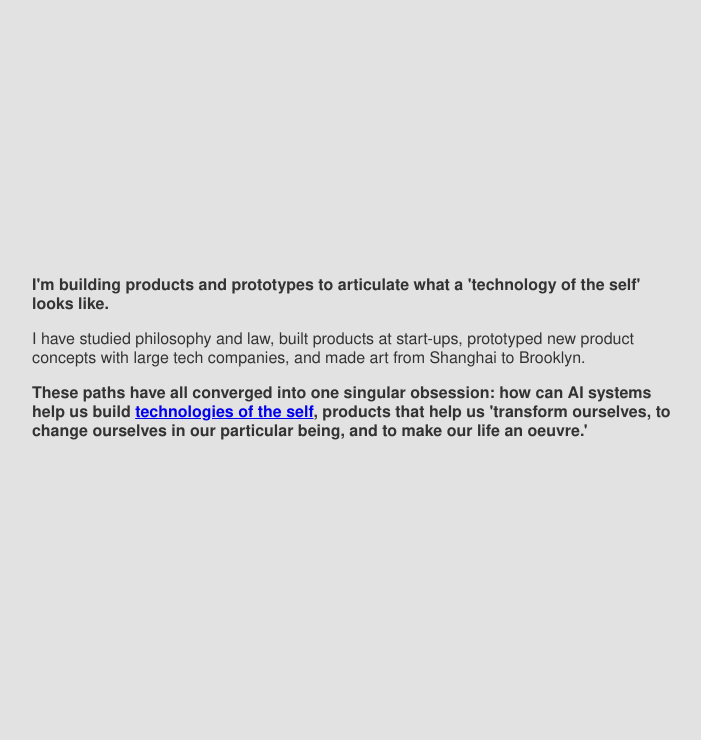
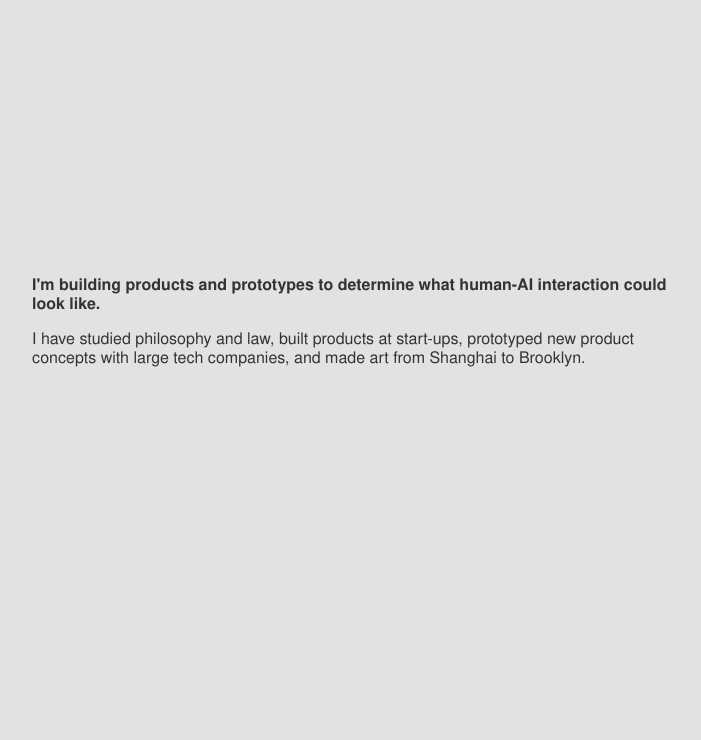
Before and after one commit to isaactlevine/isaactlevine.github.io, a plain HTML site: page index.html in a window 1280 px wide. Shown: the part 60-800 px from the top of the page, without its empty margins (283-984 px from the left). Drawn offline with Linux system fonts and the light colour scheme.

Commit message:
Update index.html

```diff
--- a/index.html
+++ b/index.html
@@ -24,9 +24,9 @@
       </div>
       <br>
       <div class="blurb">
-        <p>I'm building products and prototypes to articulate what a 'technology of the self' looks like. </p>
+        <p>I'm building products and prototypes to determine what human-AI interaction could look like. </p>
         <p class="unbold">I have studied philosophy and law, built products at start-ups, prototyped new product concepts with large tech companies, and made art from Shanghai to Brooklyn.</p>
-        <p>These paths have all converged into one singular obsession: how can AI systems help us build <a href="http://rebels-library.org/files/foucault_hermeneutics.pdf" target="_blank">technologies of the self</a>, products that help us 'transform ourselves, to change ourselves in our particular being, and to make our life an oeuvre.'</p>
+<!--         <p>These paths have all converged into one singular obsession: how can AI systems help us build <a href="http://rebels-library.org/files/foucault_hermeneutics.pdf" target="_blank">technologies of the self</a>, products that help us 'transform ourselves, to change ourselves in our particular being, and to make our life an oeuvre.'</p> -->
         <!-- <p>My background is in technology, philosophy, political economy, China, and art.</p>
         <p class="unbold">Currently building software.</p> -->
       </div>
```
